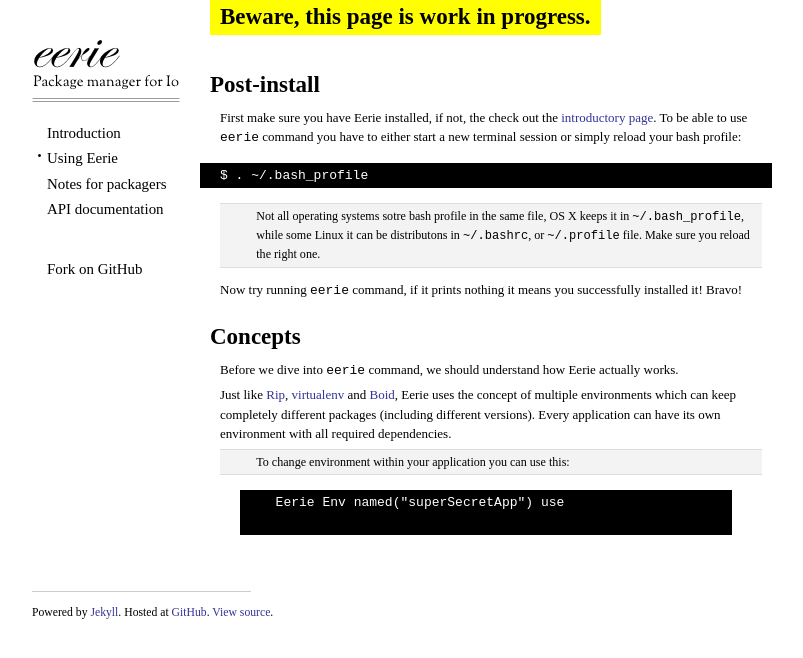
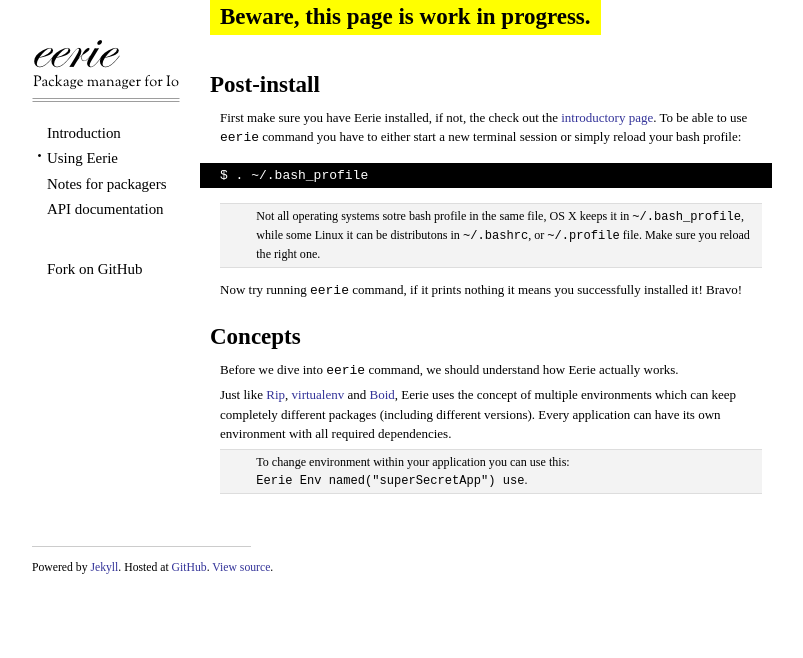
Before and after one commit to IoLanguage/eerie, a Jekyll site: the page built from usage.html, in a window 1280 px wide. Shown: the top 658 px of the page, without its empty margins (243-1046 px from the left). Built offline with Jekyll 4.4.1, drawn with Linux system fonts in a browser that asks for light colours; some web fonts are replaced; Markdown is read by kramdown in place of the engine named in the settings.

Commit message:
Removed pygments highlighting.

```diff
--- a/usage.html
+++ b/usage.html
@@ -36,7 +36,5 @@
 </p>
 <p class="note">
   To change environment within your application you can use this:<br/>
-  {% highlight io %}
-  Eerie Env named("superSecretApp") use
-  {% endhighlight %}
+  <code>Eerie Env named("superSecretApp") use</code>.
 </p>
```
Also changed, not shown: 1 other file.
